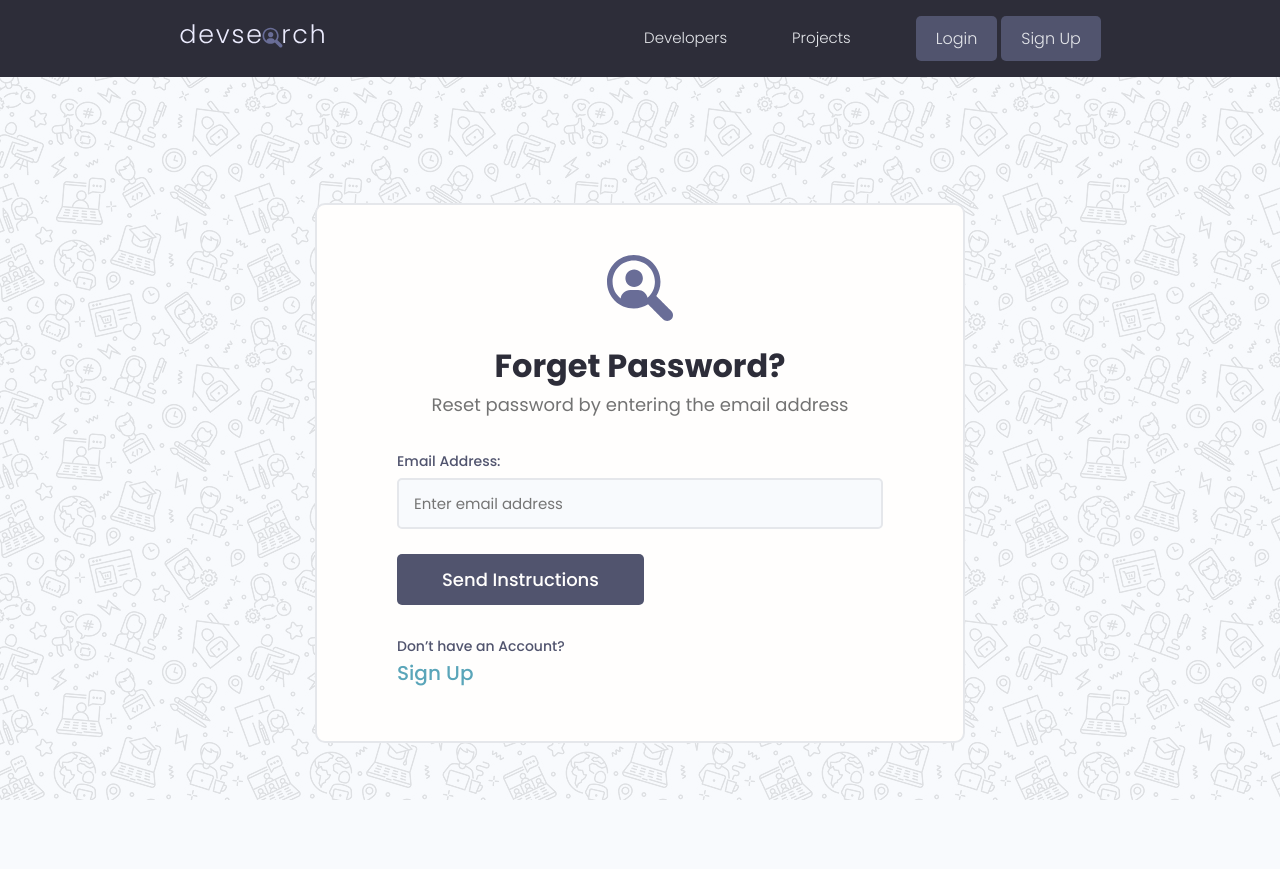
After one commit to dimkael/DevSearchWebsite, a Django app: page /reset_password/ in a window 1280 px wide. The commit adds this page. Run offline with Django 3.2, Linux system fonts and the light colour scheme; some libraries are stand-ins or nearby versions.

Commit message:
added sending emails and password reset

```diff
--- a/devsearch/urls.py
+++ b/devsearch/urls.py
@@ -2,11 +2,32 @@ from django.contrib import admin
 from django.urls import path, include
 from django.conf import settings
 from django.conf.urls.static import static
+from django.contrib.auth import views as auth_views
 
 urlpatterns = [
     path('admin/', admin.site.urls),
     path('', include('users.urls')),
     path('projects/', include('projects.urls')),
+
+    path('reset_password/',
+         auth_views.PasswordResetView.as_view(template_name='reset_password.html'),
+         name='reset_password'
+    ),
+    path(
+        'reset_password_sent',
+        auth_views.PasswordResetDoneView.as_view(template_name='reset_password_sent.html'),
+        name='password_reset_done'
+    ),
+    path(
+        'reset/<uidb64>/<token>/',
+        auth_views.PasswordResetConfirmView.as_view(template_name='password_reset_confirm.html'),
+        name='password_reset_confirm'
+    ),
+    path(
+        'reset_password_complete/',
+         auth_views.PasswordResetCompleteView.as_view(template_name='password_reset_complete.html'),
+         name='password_reset_complete'
+    )
 ]
 
 urlpatterns += static(settings.MEDIA_URL, document_root=settings.MEDIA_ROOT)
--- a/static/js/main.js
+++ b/static/js/main.js
@@ -17,8 +17,13 @@ if (searchFrom) {
 let formFields = document.querySelectorAll('.form__field')
 if (formFields) {
     for (let i = 0; i < formFields.length; i++) {
+        let label = formFields[i].children[0].innerHTML
+        let placeholder = 'Enter ' + label.toLowerCase().replace(':','')
+
         let input = formFields[i].children[1]
-        input.setAttribute('class', 'input input--text')
-        input.setAttribute('placeholder', 'Add text')
+        let input_type = input.getAttribute('type')
+
+        input.setAttribute('class', 'input input--' + input_type)
+        input.setAttribute('placeholder', input_type == 'password' ? '••••••••' : placeholder)
     }
 }
--- a/static/styles/app.css
+++ b/static/styles/app.css
@@ -733,6 +733,38 @@ img {
 }
 
 /*=======================
+  Password reset
+========================*/
+
+.pass-reset-sent p {
+  margin-bottom: 1rem;
+  font-size: 1.6rem;
+  text-align: left;
+}
+
+.pass_reset_confirm label {
+  display: block;
+  margin-top: 1rem;
+  margin-bottom: 0.5rem;
+  color: var(--color-text);
+}
+
+.pass_reset_confirm input[type='password'] {
+  min-width: 24rem;
+  width: 100%;
+  padding: 1.2rem 1.5rem;
+  border-radius: 0.5rem;
+  border: 2px solid var(--color-light);
+  transition: all 0.3s ease-in-out;
+  background-color: var(--color-bg);
+}
+
+.pass_reset_confirm span li {
+  font-weight: 400;
+  font-size: small;
+}
+
+/*=======================
   Inbox
 ========================*/
 
--- /dev/null
+++ b/templates/reset_password.html
@@ -0,0 +1,39 @@
+{% extends 'main.html' %}
+
+{% load static %}
+
+{% block content %}
+
+<div class="auth">
+    <div class="card">
+        <div class="auth__header text-center">
+            <a href="{% url 'profiles' %}"><img src="{% static 'images/icon.svg' %}" alt="icon"></a>
+            <h3>Forget Password?</h3>
+            <p>Reset password by entering the email address</p>
+        </div>
+
+        <form class="form auth__form" method="POST">
+            {% csrf_token %}
+            <div class="form__field">
+                <label for="formInput#email">Email Address: </label>
+                <input
+                    class="input input--email"
+                    id="formInput#email"
+                    type="email"
+                    name="email"
+                    placeholder="e.g. user@domain.com"
+                >
+            </div>
+
+            <div class="auth__actions">
+                <input class="btn btn--sub btn--lg" type="submit" value="Send Instructions">
+            </div>
+        </form>
+        <div class="auth__alternative">
+            <p>Don’t have an Account?</p>
+            <a href="{% url 'register' %}">Sign Up</a>
+        </div>
+    </div>
+</div>
+
+{% endblock content %}
--- a/users/templates/users/login.html
+++ b/users/templates/users/login.html
@@ -38,7 +38,7 @@
             </div>
             <div class="auth__actions">
                 <input class="btn btn--sub btn--lg" type="submit" value="Log In" />
-                <a href="#">Forget Password?</a>
+                <a href="{% url 'reset_password' %}">Forget Password?</a>
             </div>
         </form>
         <div class="auth__alternative">
```
Also changed, not shown: devsearch/settings.py (+8 -0 lines), templates/password_reset_complete.html (added, +21 -0 lines), templates/password_reset_confirm.html (added, +27 -0 lines), templates/reset_password_sent.html (added, +24 -0 lines), users/signals.py (+15 -2 lines), db.sqlite3.
